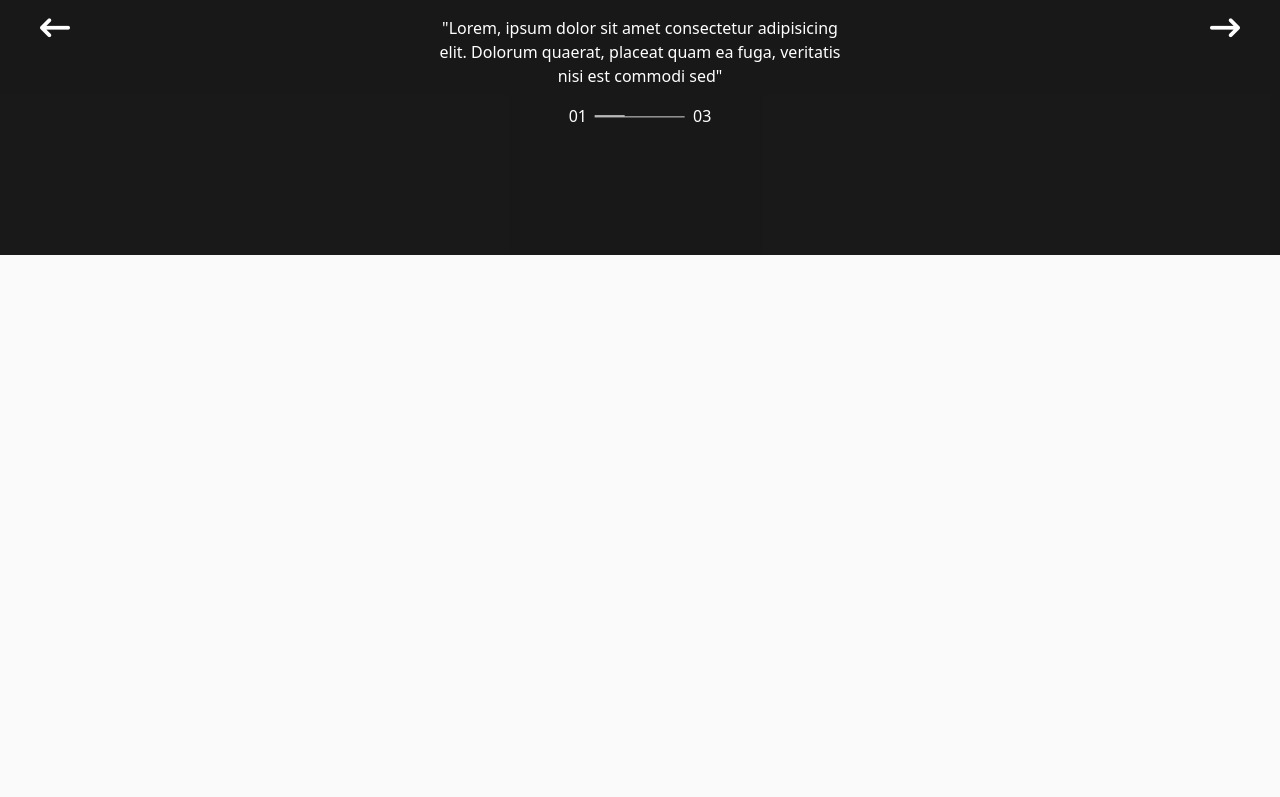
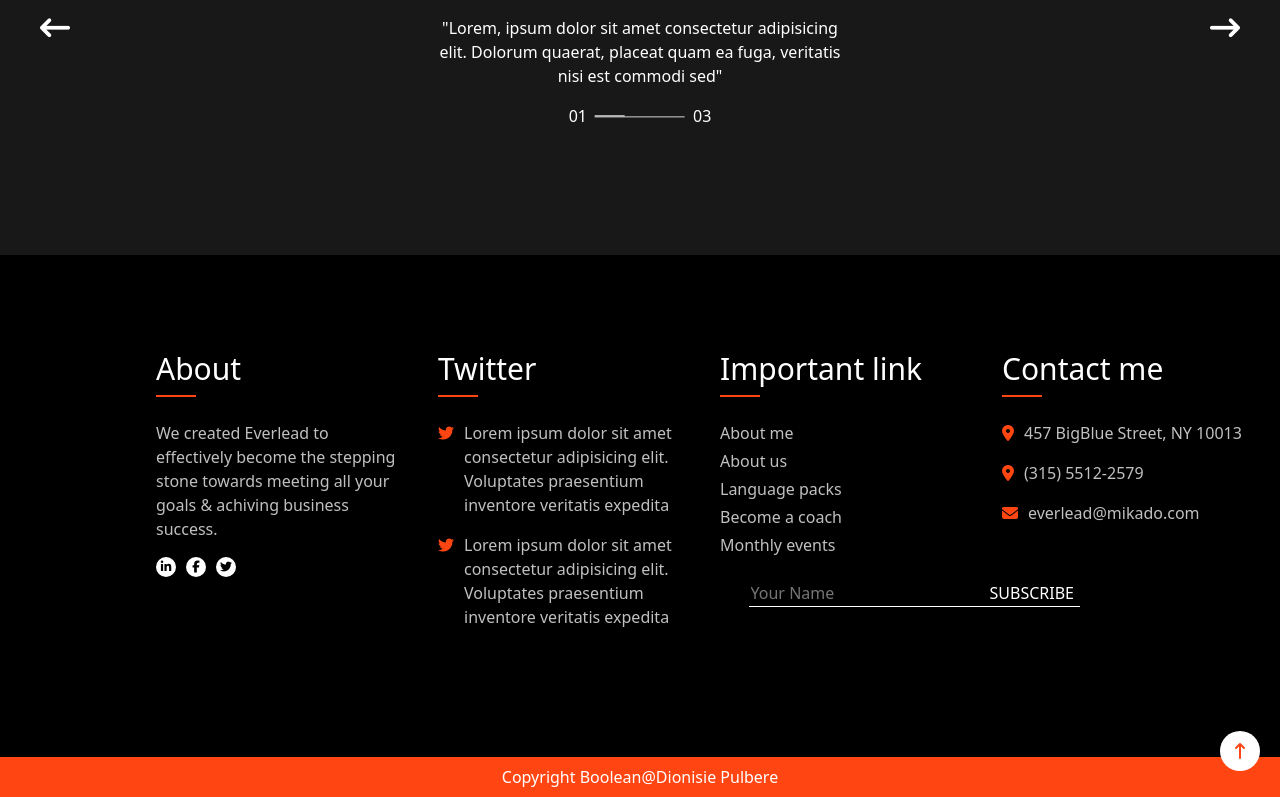
Before and after one commit to DionisiePulbere/proj-html-vuejs, a Vue app: page / in a window 1280 px wide. Shown: the part 4224-5021 px from the top of the page. Before the commit the page ends 4479 px from the top, so only its background shows below. Built offline with nearby package versions, Linux system fonts and the light colour scheme.

Commit message:
feat: add footer

```diff
--- a/src/App.vue
+++ b/src/App.vue
@@ -1,11 +1,13 @@
 <script>
     import AppHeader from "./components/AppHeader.vue"
     import AppMain from "./components/AppMain.vue"
+    import AppFooter from "./components/AppFooter.vue"
 
     export default{
     components: {
         AppHeader,
         AppMain,
+        AppFooter,
 
     }
 }
@@ -14,6 +16,7 @@
 <template>
     <AppHeader></AppHeader>
     <AppMain></AppMain>
+    <AppFooter></AppFooter>
 </template>
 
 <style lang="scss">
--- /dev/null
+++ b/src/components/AppFooter.vue
@@ -0,0 +1,176 @@
+<script>
+    export default{
+    name: "AppFooter",
+        data(){
+            return{
+                footerList: [
+                    {
+                        title: "About",
+                        text: "We created Everlead to effectively become the stepping stone towards meeting all your goals & achiving business success."
+                    },
+                    {
+                        title: "Twitter",
+                        content: [
+                            {
+                                icon: "fa-brands fa-twitter",
+                                text: "Lorem ipsum dolor sit amet consectetur adipisicing elit. Voluptates praesentium inventore veritatis expedita"
+                            },
+                            {
+                                icon: "fa-brands fa-twitter",
+                                text: "Lorem ipsum dolor sit amet consectetur adipisicing elit. Voluptates praesentium inventore veritatis expedita"
+                            }
+                        ]
+
+                    },
+                    {
+                        title: "Important link",
+                        link: ["About me", "About us", "Language packs", "Become a coach", "Monthly events"]
+                    },
+                    {
+                        title: "Contact me",
+                        content:[
+                            {
+                                icon: "fa-solid fa-location-dot",
+                                text: "457 BigBlue Street, NY 10013"
+                            },
+                            {
+                                icon: "fa-solid fa-location-dot",
+                                text: "(315) 5512-2579"
+                            },
+                            {
+                                icon: "fa-solid fa-envelope",
+                                text: "everlead@mikado.com"
+                            }
+
+                        ]
+                    }
+                ],
+                socials: ["fa-brands fa-linkedin-in", "fa-brands fa-facebook-f", "fa-brands fa-twitter"]
+            }
+        }
+    }
+
+</script>
+
+<template>
+    <footer>
+        <div class="black py-5">
+            <div class="container-page d-flex py-5">
+                <div v-for="list in footerList" class="col-3 mx-3">
+                    <h2>{{list.title}}</h2>
+                    <div class="line-70 mb-4"></div>
+                    <ul v-if="list.text" >
+                        <li>
+                            <p class="gray-text">{{ list.text }}</p>
+                        </li>
+                        <li>
+                             <div v-for="social in socials" class="d-flex social">
+                                <i :class="social"></i>
+                            </div>
+                        </li>
+                    </ul>
+                    <ul v-else-if="list.link">
+                        <li class="gray-text mb-1" v-for="link in list.link">{{ link }}
+                        </li>
+
+                    </ul>
+                    <ul v-else>
+                        <li v-for="content in list.content">
+                            <i :class="content.icon"></i>
+                            <p class="gray-text">{{ content.text }}</p>
+                        </li>
+                    </ul>
+                </div>
+                <div class="d-flex sub">
+                    <input class="subscribe" type="text" placeholder="Your Name">
+                    <button>SUBSCRIBE</button>
+                </div>
+            </div>
+        </div>
+        <div class="red py-2">
+            Copyright Boolean@Dionisie Pulbere
+        </div>
+        <div class="btn-radious">
+            <i class="fa-solid fa-arrow-up-long"></i>
+        </div>
+    </footer>
+</template>
+
+<style scoped lang="scss">
+@use '../style/partials/variables' as *;
+
+footer{
+    position: relative;
+}
+.black{
+    background-color: black;
+    color: white;
+}
+.red{
+    background-color: $brand-primary;
+    color: white;
+    font-weight: 100;
+    text-align: center;
+}
+
+h2{
+    font-size: 30px;
+    color: white;
+}
+
+.social i{
+    background-color: white;
+    color: black;
+    &:hover{
+        background-color: $brand-primary;
+        color: white;
+    }
+}
+
+.line-70{
+    width: 40px;
+}
+
+ul{
+    padding: 0 !important;
+}
+li{
+    display: flex;
+    align-items: baseline;
+    line-height: 24px;
+
+    i{
+        margin-right: 10px;
+        color: $brand-primary;
+    }
+}
+
+.sub{
+    border-bottom: 1px solid white;
+    position: absolute;
+    right: 200px;
+    top: 60%;
+    input{
+        background-color: black;
+        border: none;
+        color: white;
+        &:focus-visible{
+            outline: none;
+
+        }
+    }
+    button{
+        background-color: black;
+        border: none;
+        color: white;
+    }
+}
+
+.btn-radious{
+    bottom: 26px;
+
+}
+
+
+
+</style>
--- a/src/components/AppMain.vue
+++ b/src/components/AppMain.vue
@@ -15,6 +15,7 @@ export default{
         MainCreative,
         MainNews,
         MainTestimonials,
+
     },
 
 }
```
